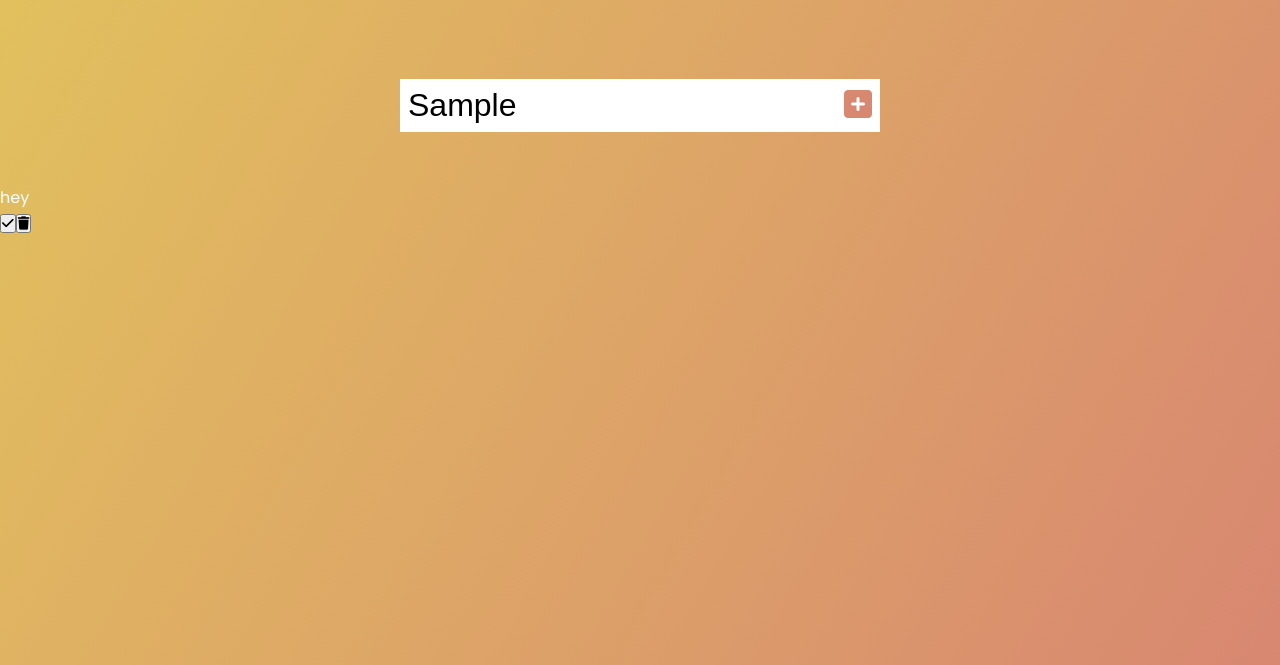
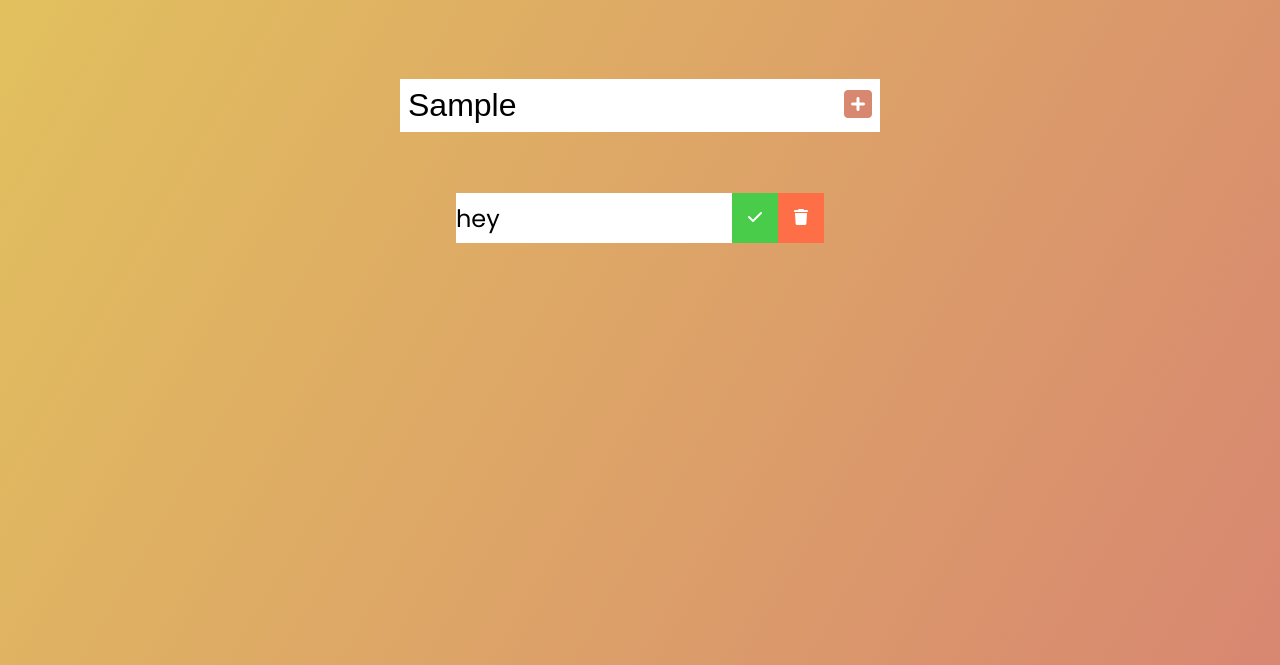
Before and after one commit to TomashVolodymyr/ToDo-lList-VanilaJS, a plain HTML site: page index.html in a window 1280 px wide. Both pictures are taken after typing "Sample" into the empty fields and a click on the button 858 px from the left and 240 px from the top of the page. Shown: the part 135-800 px from the top of the page. Drawn offline with Linux system fonts and the light colour scheme.

Commit message:
added styles to new task in todo list

```diff
--- a/app.js
+++ b/app.js
@@ -21,12 +21,12 @@ function addTodo(event) {
     //CHECK MARK BUTTON
     const completedButton = document.createElement('button');
     completedButton.innerHTML = '<li class="fas fa-check"></i>';
-    completedButton.classList.add('complete-button');
+    completedButton.classList.add('complete-btn');
     todoDIV.appendChild(completedButton);
     //CHECK trash BUTTON
     const trashButton = document.createElement('button');
     trashButton.innerHTML = '<li class="fas fa-trash"></i>';
-    trashButton.classList.add('trash-button');
+    trashButton.classList.add('trash-btn');
     todoDIV.appendChild(trashButton);
     //APPEND TO LIST
     todoList.appendChild(todoDIV);
--- a/styles.css
+++ b/styles.css
@@ -37,3 +37,39 @@ form button:hover {
     color: white;
     background: #d88771;
  }
+
+ .todo-container {
+     display: flex;
+     justify-content: center;
+     align-items: center;
+ }
+
+ .todo-list {
+     min-width: 30%;
+     list-style: none;
+ }
+
+ .todo {
+     margin: 0.5rem;
+     background: white;
+     color: black;
+     font-size: 1.5rem;
+     display: flex;
+     justify-content: space-between;
+     align-items: center;
+ }
+ .todo li {
+     flex:  1 1 0;
+ }
+ .trash-btn,
+ .complete-btn {
+     background: #ff6f47;
+     color: white;
+     border: none;
+     padding: 1rem;
+     cursor: pointer;
+     font-size: 1rem;
+ }
+ .complete-btn {
+     background-color: rgb(73,204,73);
+ }
```
